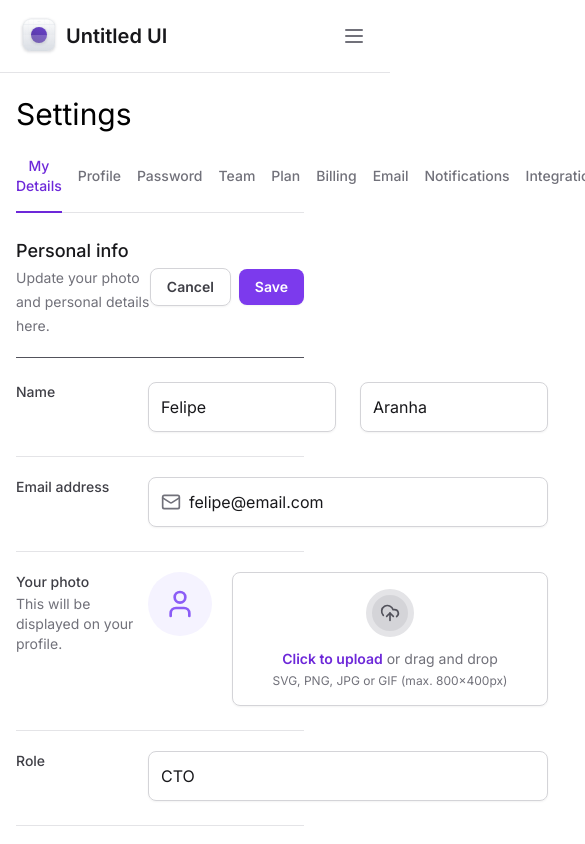
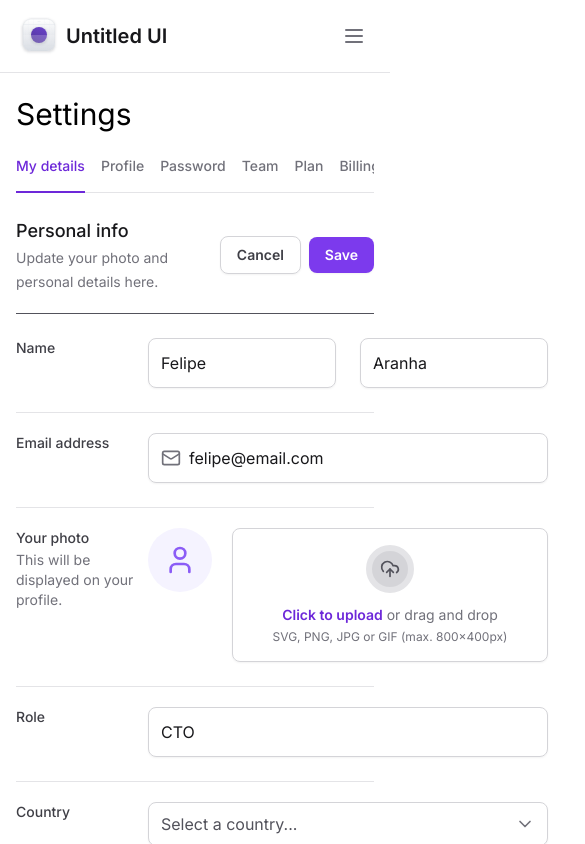
Before and after one commit to FeAranha/tailwind-jedi, a Next.js app: page / in a window 390 px wide. Shown: the top 844 px of the page, 585 px wide, since content can reach past the window. Built offline with nearby package versions, Linux system fonts and the light colour scheme.

Commit message:
Responsividade das abas

```diff
--- a/package.json
+++ b/package.json
@@ -11,6 +11,7 @@
   "dependencies": {
     "@formkit/auto-animate": "^0.8.1",
     "@radix-ui/react-collapsible": "^1.0.3",
+    "@radix-ui/react-scroll-area": "^1.0.5",
     "@radix-ui/react-select": "^2.0.0",
     "@radix-ui/react-tabs": "^1.0.4",
     "framer-motion": "^11.0.8",
--- a/src/app/layout.tsx
+++ b/src/app/layout.tsx
@@ -18,9 +18,9 @@
   return (
     <html lang="en" className="antialiased">
       <body className={`dark:bg-slate-900 ${inter.className}`}>
-        <div className="grid min-h-screen grid-cols-app dark:bg-slate-900">
+        <div className="min-h-screen lg:grid lg:grid-cols-app dark:bg-slate-900">
           <Sidebar />
-          <main className="px-4 pb-12 pt-24 lg:col-start-2 lg:px-8 lg:pt-8">
+          <main className="max-w-[100vw] px-4 pb-12 pt-24 lg:col-start-2 lg:px-8 lg:pt-8">
             {children}
           </main>
         </div>
--- a/src/components/SettingsTabs/TabItem.tsx
+++ b/src/components/SettingsTabs/TabItem.tsx
@@ -14,7 +14,7 @@
       value={value}
       className=":px-1 group relative pb-4 text-sm font-medium text-zinc-500 outline-none hover:text-violet-700 data-[state=active]:text-violet-700"
     >
-      <span className="rounded group-focus-visible:ring-2 group-focus-visible:ring-violet-400 group-focus-visible:ring-offset-4">
+      <span className="whitespace-nowrap rounded group-focus-visible:ring-2 group-focus-visible:ring-violet-400 group-focus-visible:ring-offset-4">
         {title}
       </span>
 
--- a/src/components/SettingsTabs/index.tsx
+++ b/src/components/SettingsTabs/index.tsx
@@ -3,16 +3,19 @@
 import * as Tabs from '@radix-ui/react-tabs'
 import { TabItem } from './TabItem'
 import { useState } from 'react'
+import * as ScrollArea from '@radix-ui/react-scroll-area'
 
 export function SettingsTabs() {
   const [currentTab, setCurrentTab] = useState('tab1')
 
   return (
     <Tabs.Root value={currentTab} onValueChange={setCurrentTab}>
-      <Tabs.List className="mt-6 flex w-full items-center gap-4 border-b border-zinc-200 dark:border-zinc-400">
+      <ScrollArea.Root className="w-full" type="scroll">
+        <ScrollArea.Viewport className="w-full overflow-x-scroll">
+          <Tabs.List className="mt-6 flex w-full items-center gap-4 border-b border-zinc-200">
             <TabItem
               value="tab1"
-          title="My Details"
+              title="My details"
               isSelected={currentTab === 'tab1'}
             />
             <TabItem
@@ -25,8 +28,16 @@
               title="Password"
               isSelected={currentTab === 'tab3'}
             />
-        <TabItem value="tab4" title="Team" isSelected={currentTab === 'tab4'} />
-        <TabItem value="tab5" title="Plan" isSelected={currentTab === 'tab5'} />
+            <TabItem
+              value="tab4"
+              title="Team"
+              isSelected={currentTab === 'tab4'}
+            />
+            <TabItem
+              value="tab5"
+              title="Plan"
+              isSelected={currentTab === 'tab5'}
+            />
             <TabItem
               value="tab6"
               title="Billing"
@@ -53,6 +64,15 @@
               isSelected={currentTab === 'tab10'}
             />
           </Tabs.List>
+        </ScrollArea.Viewport>
+
+        <ScrollArea.Scrollbar
+          className="flex h-0.5 translate-y-1.5 touch-none select-none flex-col bg-zinc-100"
+          orientation="horizontal"
+        >
+          <ScrollArea.Thumb className="relative flex-1 rounded-lg bg-zinc-300" />
+        </ScrollArea.Scrollbar>
+      </ScrollArea.Root>
     </Tabs.Root>
   )
 }
```
Also changed, not shown: 1 other file (tests, documents, lock files or other folders). Lines whose indentation alone changed are shown as unchanged.
